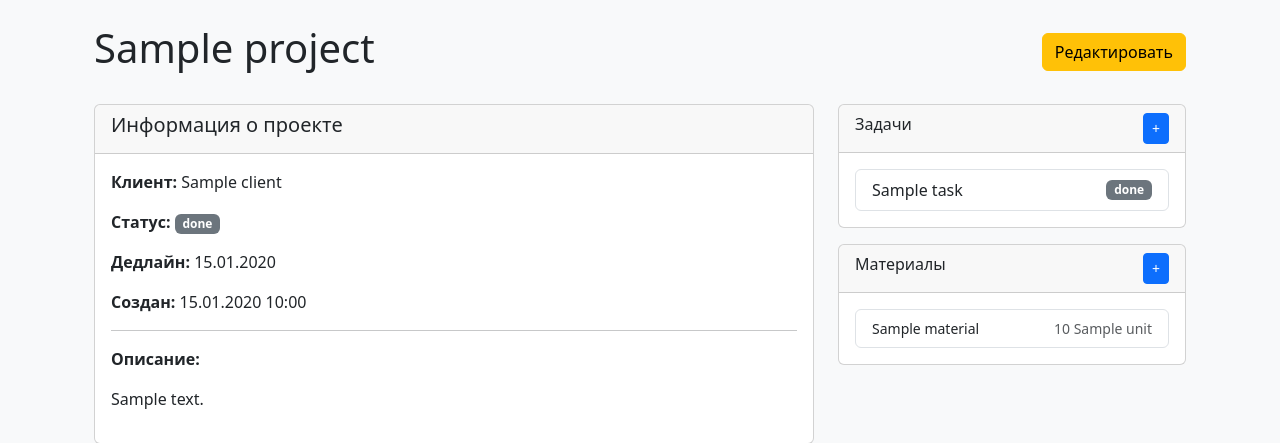
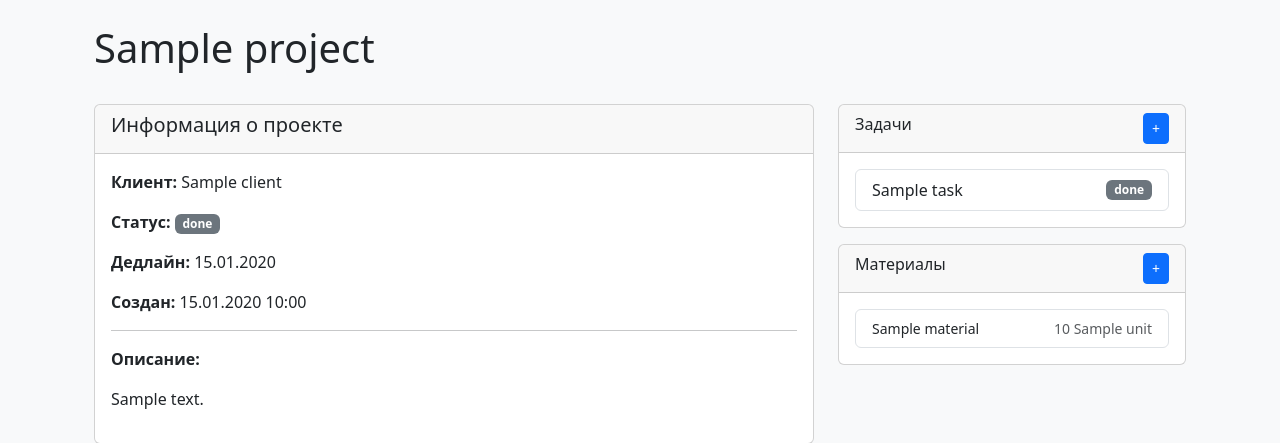
Before and after one commit to radalaf-wq/crm-flask, a Python web app: template app/templates/project_detail.html in a window 1280 px wide. Shown: the part 54-497 px from the top of the page. Run offline with Jinja, Linux system fonts and the light colour scheme; the template is opened without the code that fills it: most values are stand-ins (such as "Sample title", 1, 10 or a date in 2020).

Commit message:
Fix: Remove non-existent edit_project link

```diff
--- a/app/templates/project_detail.html
+++ b/app/templates/project_detail.html
@@ -4,7 +4,6 @@
 <div class="container mt-4">
     <div class="d-flex justify-content-between align-items-center mb-4">
         <h1>{{ project.name }}</h1>
-        <a href="{{ url_for('projects.edit_project', id=project.id) }}" class="btn btn-warning">Редактировать</a>
     </div>
 
     <div class="row">
```
